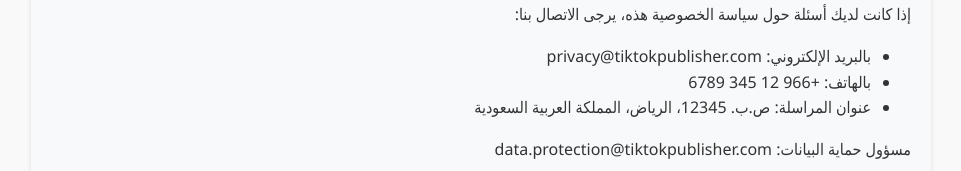
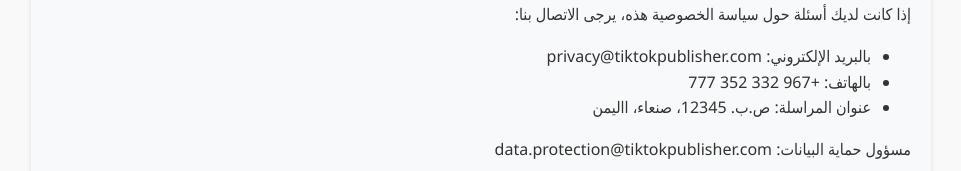
Before and after one commit to SaqrGia/tiktok-auth-callback, a plain HTML site: page privacypolicy.html in a window 1280 px wide. Shown: the part 5325-5496 px from the top of the page, without its empty margins (159-1120 px from the left). Drawn offline with Linux system fonts and the light colour scheme.

Commit message:
Update privacypolicy.html

```diff
--- a/privacypolicy.html
+++ b/privacypolicy.html
@@ -271,8 +271,8 @@
         <p>إذا كانت لديك أسئلة حول سياسة الخصوصية هذه، يرجى الاتصال بنا:</p>
         <ul>
             <li>بالبريد الإلكتروني: privacy@tiktokpublisher.com</li>
-            <li>بالهاتف: +966 12 345 6789</li>
-            <li>عنوان المراسلة: ص.ب. 12345، الرياض، المملكة العربية السعودية</li>
+            <li>بالهاتف: +967 332 352 777</li>
+            <li>عنوان المراسلة: ص.ب. 12345، صنعاء، االيمن </li>
         </ul>
 
         <p>مسؤول حماية البيانات: data.protection@tiktokpublisher.com</p>
```
